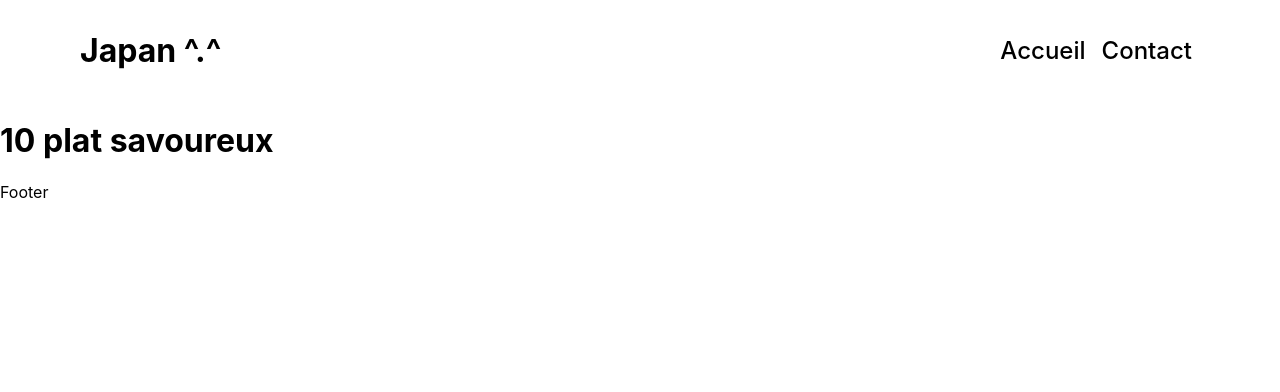
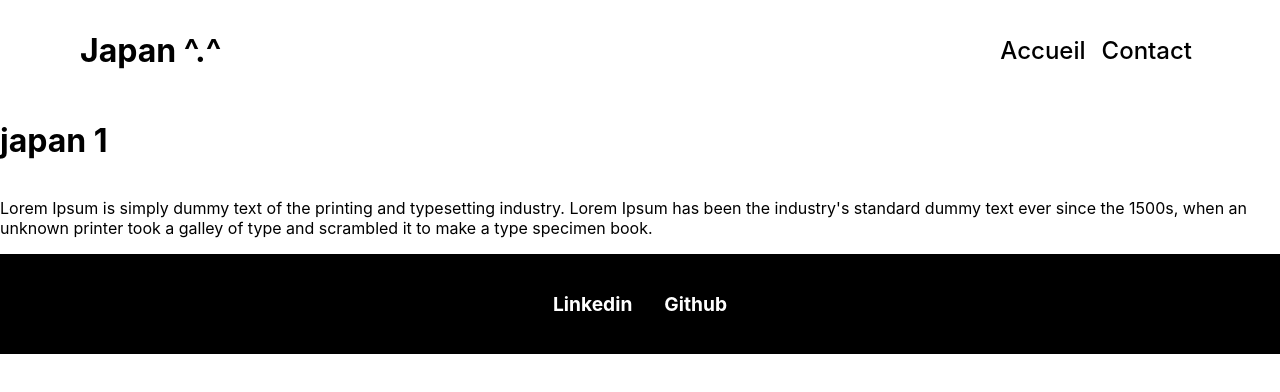
Before and after one commit to MakesCode/NextJS-Japan-Blog, a Next.js app: page /blog/1 in a window 1280 px wide. Shown: the top 392 px of the page. Built offline with nearby package versions, Linux system fonts and the light colour scheme.

Commit message:
add dynamic one article

```diff
--- a/components/Footer/Footer.js
+++ b/components/Footer/Footer.js
@@ -1,5 +1,11 @@
+import style from "../../styles/footer.module.css"
+
+
 export default function Footer() {
   return (
-    <footer>Footer</footer>
+    <footer className={style.footer}>
+      <a href="https://www.linkedin.com/in/allan-chauvin/" target="_blank">Linkedin</a>
+      <a href="https://github.com/MakesCode" target="_blank">Github</a>
+    </footer>
   )
 }
--- a/data/blog.json
+++ b/data/blog.json
@@ -16,13 +16,13 @@
       "id": "3",
       "titre": "japan 3",
       "description": "Lorem Ipsum is simply dummy text of the printing and typesetting industry. Lorem Ipsum has been the industry's standard dummy text ever since the 1500s, when an unknown printer took a galley of type and scrambled it to make a type specimen book.",
-      "image": "/image1.webp"
+      "image": "/image2.jpg"
     },
     {
       "id": "4",
       "titre": "japan 4",
       "description": "Lorem Ipsum is simply dummy text of the printing and typesetting industry. Lorem Ipsum has been the industry's standard dummy text ever since the 1500s, when an unknown printer took a galley of type and scrambled it to make a type specimen book.",
-      "image": "/image2.jpg"
+      "image": "/image1.webp"
     }
   ]
 }
--- /dev/null
+++ b/pages/api/blog/[id].js
@@ -0,0 +1,12 @@
+import fs from 'fs'
+import path from 'path'
+
+
+export default function acticleHandler({ query: { id } }, res) {
+  const filePath = path.join(process.cwd(), 'data', 'blog.json')
+  const fileData = fs.readFileSync(filePath)
+  const data = JSON.parse(fileData)
+  const filterData = data.blogListe.find(item => item.id === id)
+
+  res.status(200).json(filterData)
+}
--- a/pages/blog/[slug].js
+++ b/pages/blog/[slug].js
@@ -1,5 +1,32 @@
-export default function Article() {
+export default function Article({ post }) {
   return (
-    <h1>10 plat savoureux</h1>
+    <>
+      <h1>{post.titre}</h1>
+      <p>{post.description}</p>
+    </>
   )
 }
+
+export async function getStaticProps(context) {
+  const id = context.params.slug
+  const res = await fetch(`http://localhost:3000/api/blog/${id}`)
+  const post = await res.json()
+
+  return {
+    props: {
+      post
+    }
+  }
+}
+
+export async function getStaticPaths() {
+  const res = await fetch('http://localhost:3000/api/blog')
+  const posts = await res.json()
+  const paths = posts.blogListe.map(item => ({
+    params: { slug: item.id.toString() }
+  }))
+  return {
+    paths,
+    fallback: false
+  }
+}
--- a/pages/index.js
+++ b/pages/index.js
@@ -1,5 +1,6 @@
 import style from '../styles/Home.module.css'
 import Image from 'next/image'
+import Link from "next/link";
 
 
 export default function Home({ posts }) {
@@ -14,8 +15,11 @@ export default function Home({ posts }) {
           posts.blogListe.map(post => (
             <div key={post.id} className={style.item}>
               <Image src={post.image} layout='responsive' width={'500px'} height={'500px'} />
-              <h1>{post.titre}</h1>
+              <h1 className={style.titre_item}>{post.titre}</h1>
               <p>{post.description.slice(0, 150)}...</p>
+              <Link href={`blog/${post.id}`}>
+                Voir l'articles
+              </Link>
             </div>
           ))
         }
--- a/styles/Navbar.module.css
+++ b/styles/Navbar.module.css
@@ -16,7 +16,7 @@
 .navbar {
   display: flex;
   align-items: center;
-  justify-content: end;
+  justify-content: flex-end;
   width: auto;
 }
 .navbar a {
--- /dev/null
+++ b/styles/footer.module.css
@@ -0,0 +1,13 @@
+.footer {
+  display: flex;
+  justify-content: center;
+  align-items: center;
+  height: 100px;
+  background-color: black;
+}
+.footer a {
+  color: white;
+  padding: 0 1rem;
+  font-weight: bold;
+  font-size: 1.2rem;
+}
```
Also changed, not shown: pages/blog/index.js (deleted, +0 -14 lines), styles/Home.module.css (+7 -0 lines), pages/api/blog/index.js (renamed from pages/api/blog.js).
